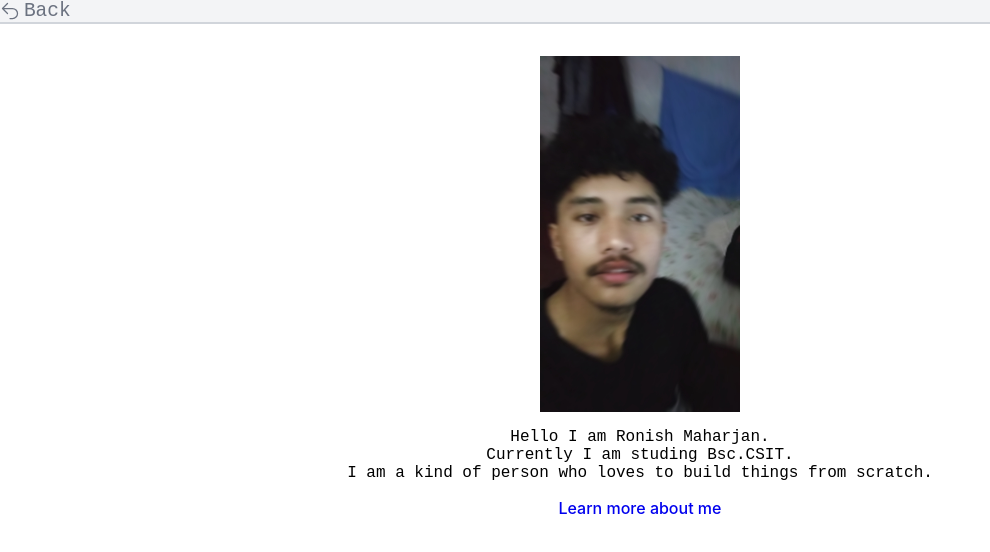
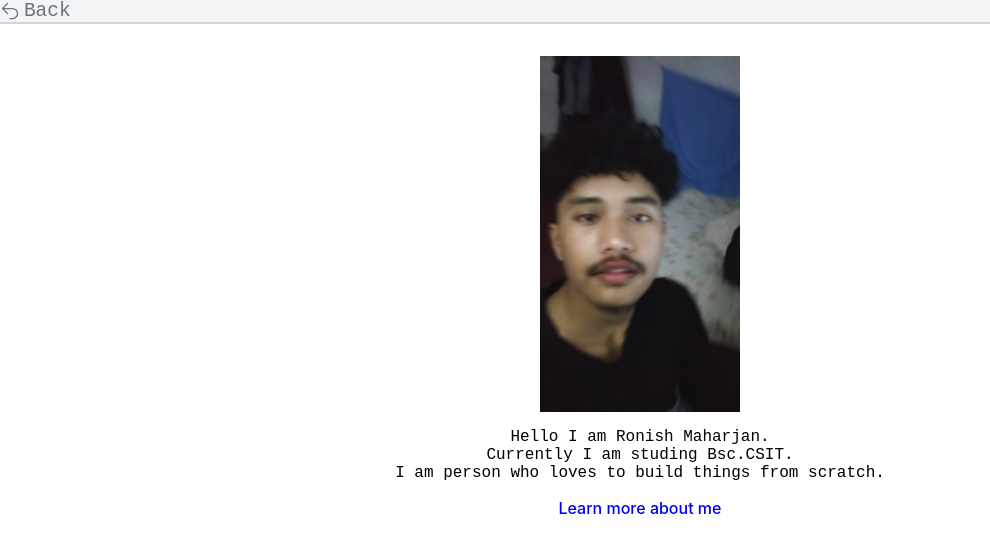
Before and after one commit to ronish-maharjan/website, a plain HTML site: page src/AboutMe.html in a window 1280 px wide. Shown: the whole page, without its empty margins (0-990 px from the left). Drawn offline with Linux system fonts and the light colour scheme.

Commit message:
Update AboutMe.html

```diff
--- a/src/AboutMe.html
+++ b/src/AboutMe.html
@@ -35,7 +35,7 @@
       />
       <article>
         Hello I am Ronish Maharjan. <br />
-        Currently I am studing Bsc.CSIT.<br />I am a kind of person who loves to
+        Currently I am studing Bsc.CSIT.<br />I am person who loves to
         build things from scratch.
       </article>
       <a href="https://bento.me/ronish" target="_blank" class="portfolio__link"
```
